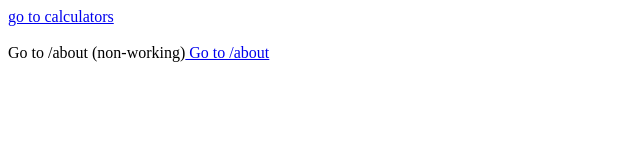
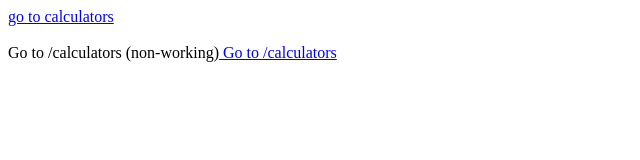
Before and after one commit to kissu/nuxt2-nuxtlink-repro, a Nuxt app: page / in a window 1280 px wide. Shown: the top 160 px of the page, without its empty margins (0-640 px from the left). Built offline with nearby package versions, Linux system fonts and the light colour scheme.

Commit message:
fix error

```diff
--- a/pages/index.vue
+++ b/pages/index.vue
@@ -3,9 +3,9 @@
     <NuxtLink to="/calculators">go to calculators</NuxtLink>
     <br />
     <br />
-    <nuxt-link v-slot="{ route, navigate }" to="/about" custom>
+    <nuxt-link v-slot="{ route, navigate }" to="/calculators" custom>
       <a @click="navigate">Go to {{ route.fullPath }} (non-working)</a>
-      <a :href="'https://nuxt2-nuxtlink-repro.netlify.app' + '/about'" @click="navigate">
+      <a :href="'https://nuxt2-nuxtlink-repro.netlify.app' + '/calculators'" @click="navigate">
         Go to {{ route.fullPath }}
       </a>
     </nuxt-link>
```
